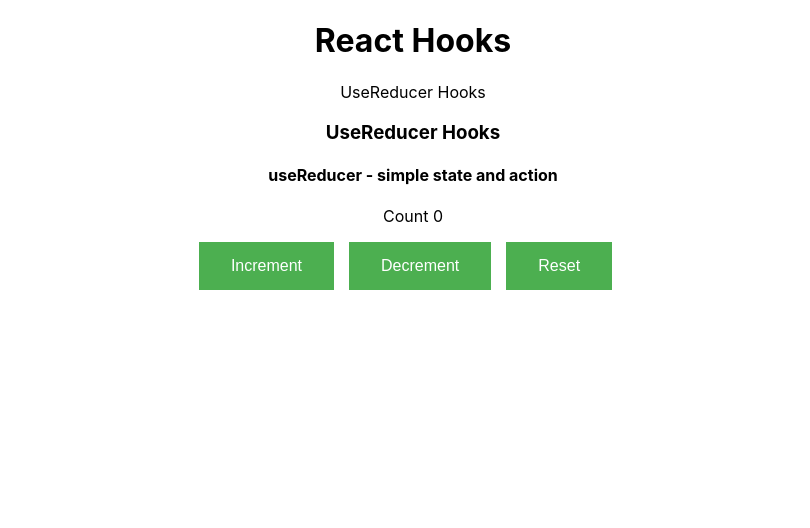
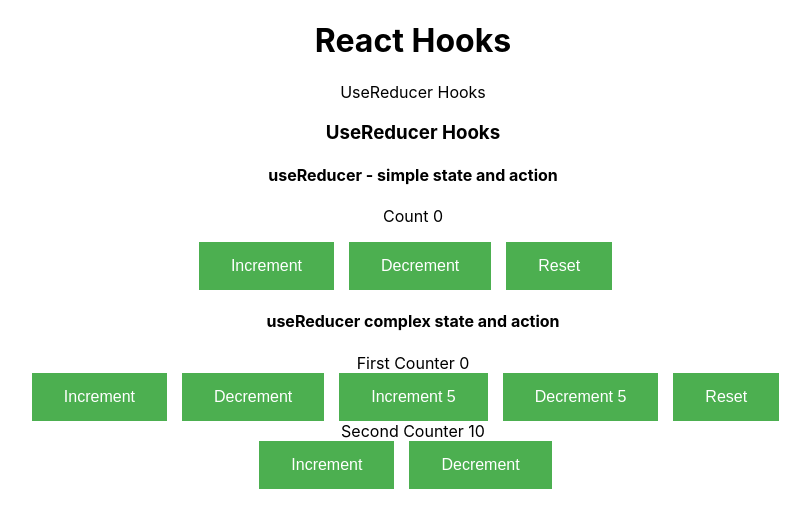
Before and after one commit to PeterOsoo/react-hooks-b, a React (Create React App) app: page /use-reducer in a window 1280 px wide. Shown: the top 528 px of the page, without its empty margins (227-1037 px from the left). Built offline with nearby package versions, Linux system fonts and the light colour scheme.

Commit message:
useReducer complex state and action

```diff
--- /dev/null
+++ b/src/components/UseReducer/CounterTwo.js
@@ -0,0 +1,58 @@
+import React, { useReducer } from "react"
+
+const initialState = {
+	firstCounter: 0,
+	secondCounter: 10,
+}
+const reducer = (state, action) => {
+	switch (action.type) {
+		case "increment":
+			return { ...state, firstCounter: state.firstCounter + action.value }
+		case "decrement":
+			return { ...state, firstCounter: state.firstCounter - action.value }
+		case "increment2":
+			return { ...state, secondCounter: state.secondCounter + action.value }
+		case "decrement2":
+			return { ...state, secondCounter: state.secondCounter - action.value }
+		case "reset":
+			return initialState
+		default:
+			return state
+	}
+}
+
+const CounterTwo = () => {
+	const [count, dispatch] = useReducer(reducer, initialState)
+
+	return (
+		<div>
+			<h4>useReducer complex state and action</h4>
+			<div>First Counter {count.firstCounter}</div>
+			<button onClick={() => dispatch({ type: "increment", value: 1 })}>
+				Increment
+			</button>
+			<button onClick={() => dispatch({ type: "decrement", value: 1 })}>
+				Decrement
+			</button>
+			<button onClick={() => dispatch({ type: "increment", value: 5 })}>
+				Increment 5
+			</button>
+			<button onClick={() => dispatch({ type: "decrement", value: 5 })}>
+				Decrement 5
+			</button>
+			<button onClick={() => dispatch({ type: "reset" })}>Reset</button>
+			{/* Counter Two  */}
+			<div>Second Counter {count.secondCounter}</div>
+			<div>
+				<button onClick={() => dispatch({ type: "increment2", value: 1 })}>
+					Increment
+				</button>
+				<button onClick={() => dispatch({ type: "decrement2", value: 1 })}>
+					Decrement
+				</button>
+			</div>
+		</div>
+	)
+}
+
+export default CounterTwo
--- a/src/pages/UseReducer.js
+++ b/src/pages/UseReducer.js
@@ -1,5 +1,6 @@
 import React from "react"
 import CounterOne from "../components/UseReducer/CounterOne"
+import CounterTwo from "../components/UseReducer/CounterTwo"
 
 const UseReducer = () => {
 	return (
@@ -7,6 +8,7 @@
 			UseReducer Hooks
 			<h3>UseReducer Hooks</h3>
 			<CounterOne />
+			<CounterTwo />
 		</div>
 	)
 }
```
